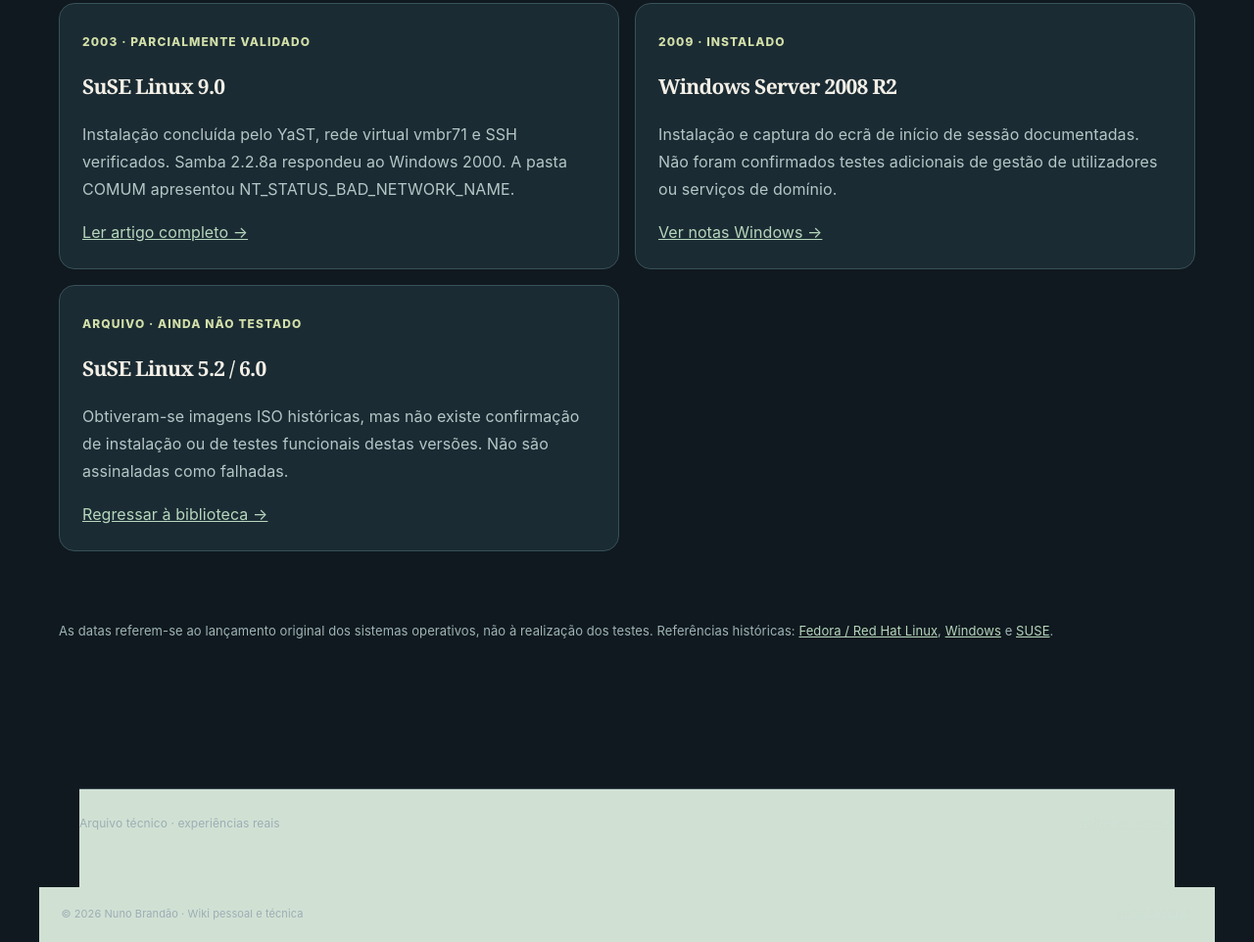
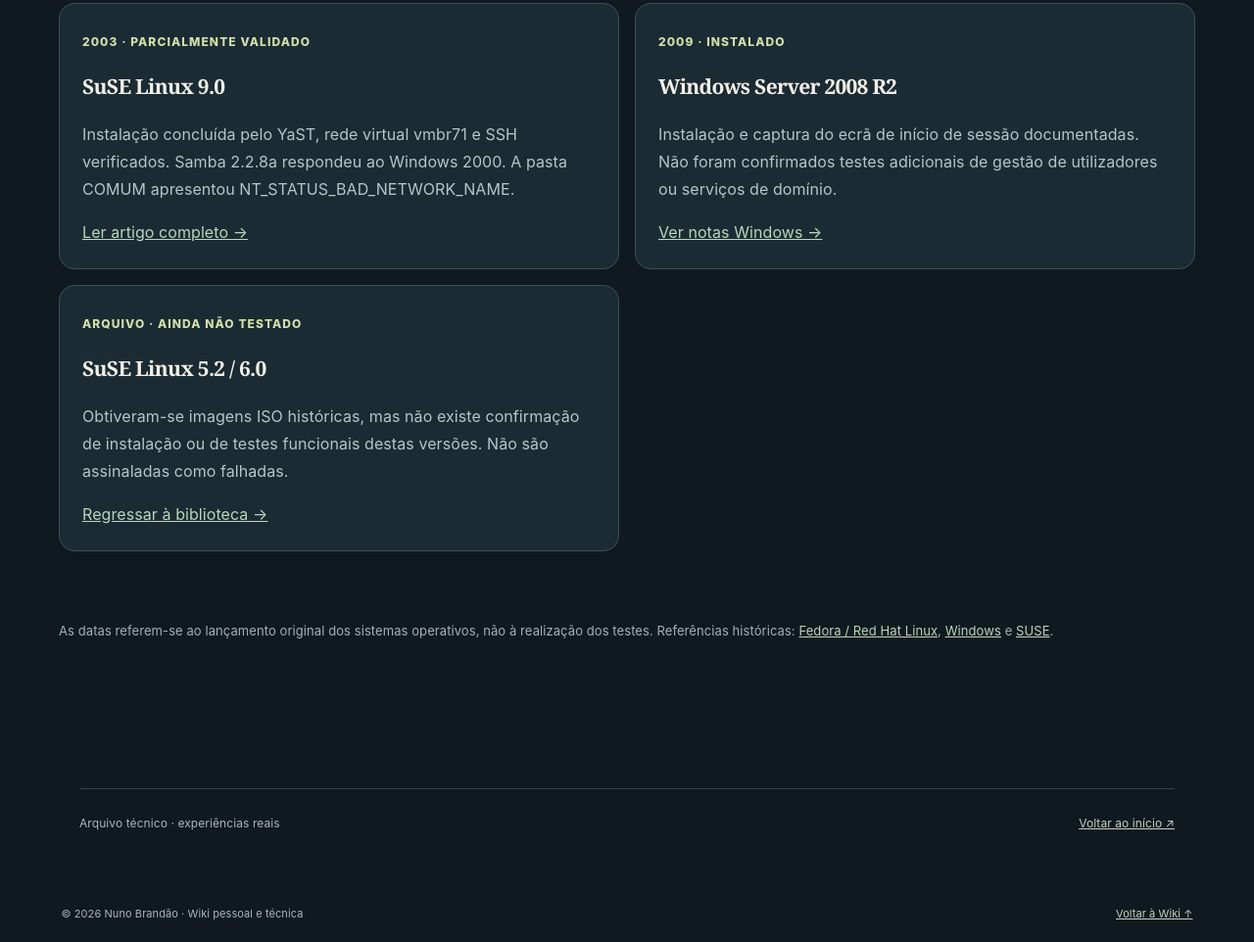
Before and after one commit to nmbb/wiki, a plain HTML site: page linha-do-tempo.html in a window 1280 px wide. Shown: the part 2231-3193 px from the top of the page at 98% size. Drawn offline with Linux system fonts and the light colour scheme.

Commit message:
Add files via upload

```diff
--- a/assets/css/os-timeline-flow-20261114.css
+++ b/assets/css/os-timeline-flow-20261114.css
@@ -31,3 +31,24 @@
 .os-flow-dot{position:absolute;top:calc(var(--axis-y) - 10px);left:calc(50% - 10px);width:20px;height:20px;border:4px solid #fff;border-radius:50%;background:var(--state);box-shadow:0 0 0 2px var(--state);z-index:2}
 @media(max-width:650px){.os-flow{padding:14px}.os-flow-heading{align-items:flex-start}.os-flow-navigation{margin-top:24px}.os-flow-legend{margin-top:12px}.os-flow-stop{width:155px;min-width:155px;max-width:155px}.os-flow-card{width:147px!important;max-width:147px!important;height:118px!important;left:4px}.os-flow-name{font-size:12px!important}.os-flow-rail{height:355px}}
 @media(prefers-reduced-motion:reduce){.os-flow-viewport{scroll-behavior:auto}}
+
+/* Correção 2026-11-17: rodapés da timeline legíveis no modo CRT verde.
+   O rodapé da página e o rodapé global não devem herdar fundos claros. */
+#crt > main.timeline-page > footer.home-footer,
+#crt > main.timeline-page + footer {
+  background: #10191f !important;
+  color: #a5b7b9 !important;
+  border-color: #35434b !important;
+}
+#crt > main.timeline-page > footer.home-footer a,
+#crt > main.timeline-page + footer a { color: #bed3c3 !important; }
+html[data-theme="verde"] #crt > main.timeline-page > footer.home-footer,
+html[data-theme="verde"] #crt > main.timeline-page + footer {
+  background: #050905 !important;
+  color: #b5eac3 !important;
+  border-color: #1c5130 !important;
+}
+html[data-theme="verde"] #crt > main.timeline-page > footer.home-footer a,
+html[data-theme="verde"] #crt > main.timeline-page + footer a {
+  color: #c5f7d2 !important;
+}
--- a/src/css/extra/os-timeline-flow-20261114.css
+++ b/src/css/extra/os-timeline-flow-20261114.css
@@ -31,3 +31,24 @@
 .os-flow-dot{position:absolute;top:calc(var(--axis-y) - 10px);left:calc(50% - 10px);width:20px;height:20px;border:4px solid #fff;border-radius:50%;background:var(--state);box-shadow:0 0 0 2px var(--state);z-index:2}
 @media(max-width:650px){.os-flow{padding:14px}.os-flow-heading{align-items:flex-start}.os-flow-navigation{margin-top:24px}.os-flow-legend{margin-top:12px}.os-flow-stop{width:155px;min-width:155px;max-width:155px}.os-flow-card{width:147px!important;max-width:147px!important;height:118px!important;left:4px}.os-flow-name{font-size:12px!important}.os-flow-rail{height:355px}}
 @media(prefers-reduced-motion:reduce){.os-flow-viewport{scroll-behavior:auto}}
+
+/* Correção 2026-11-17: rodapés da timeline legíveis no modo CRT verde.
+   O rodapé da página e o rodapé global não devem herdar fundos claros. */
+#crt > main.timeline-page > footer.home-footer,
+#crt > main.timeline-page + footer {
+  background: #10191f !important;
+  color: #a5b7b9 !important;
+  border-color: #35434b !important;
+}
+#crt > main.timeline-page > footer.home-footer a,
+#crt > main.timeline-page + footer a { color: #bed3c3 !important; }
+html[data-theme="verde"] #crt > main.timeline-page > footer.home-footer,
+html[data-theme="verde"] #crt > main.timeline-page + footer {
+  background: #050905 !important;
+  color: #b5eac3 !important;
+  border-color: #1c5130 !important;
+}
+html[data-theme="verde"] #crt > main.timeline-page > footer.home-footer a,
+html[data-theme="verde"] #crt > main.timeline-page + footer a {
+  color: #c5f7d2 !important;
+}
```
